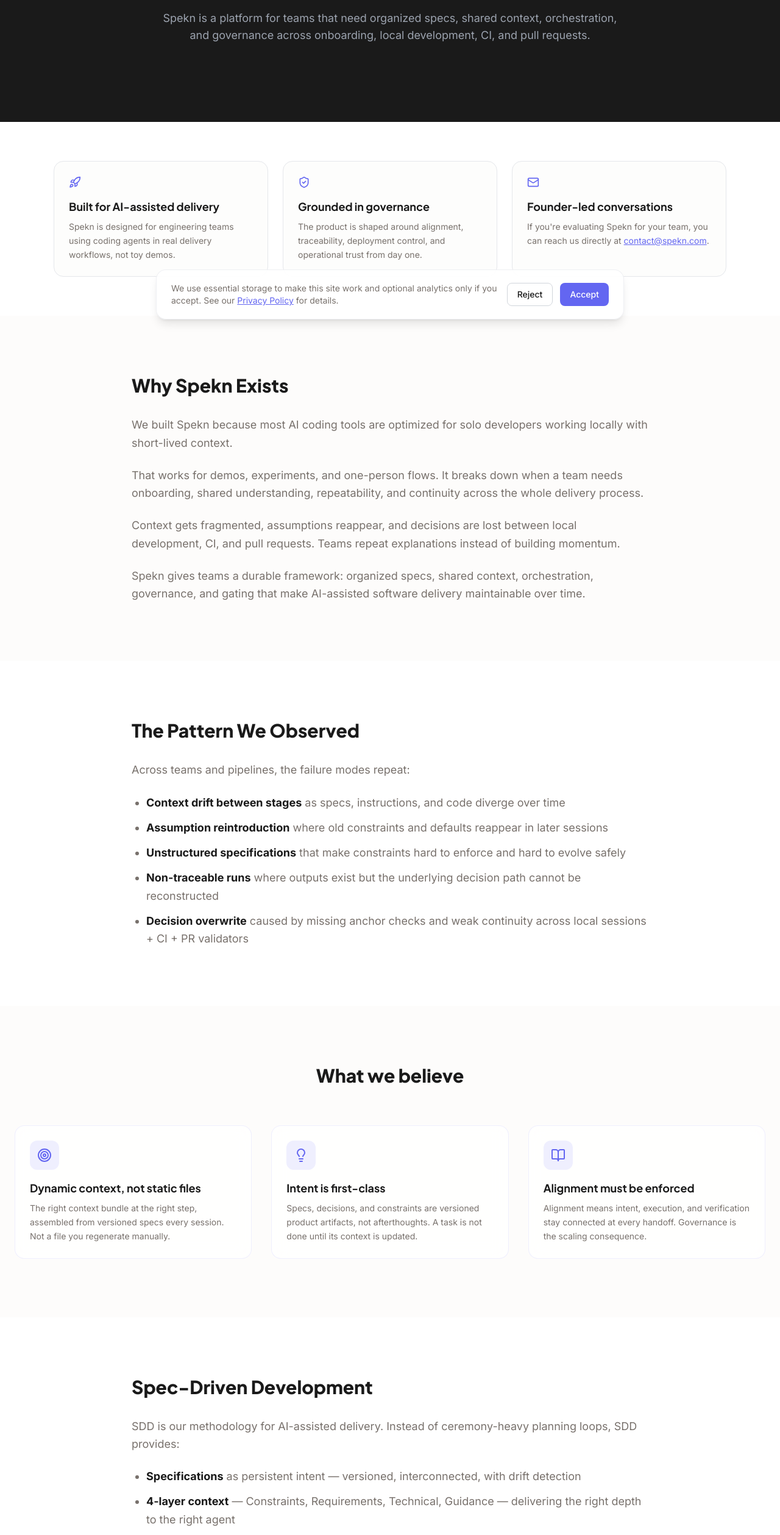
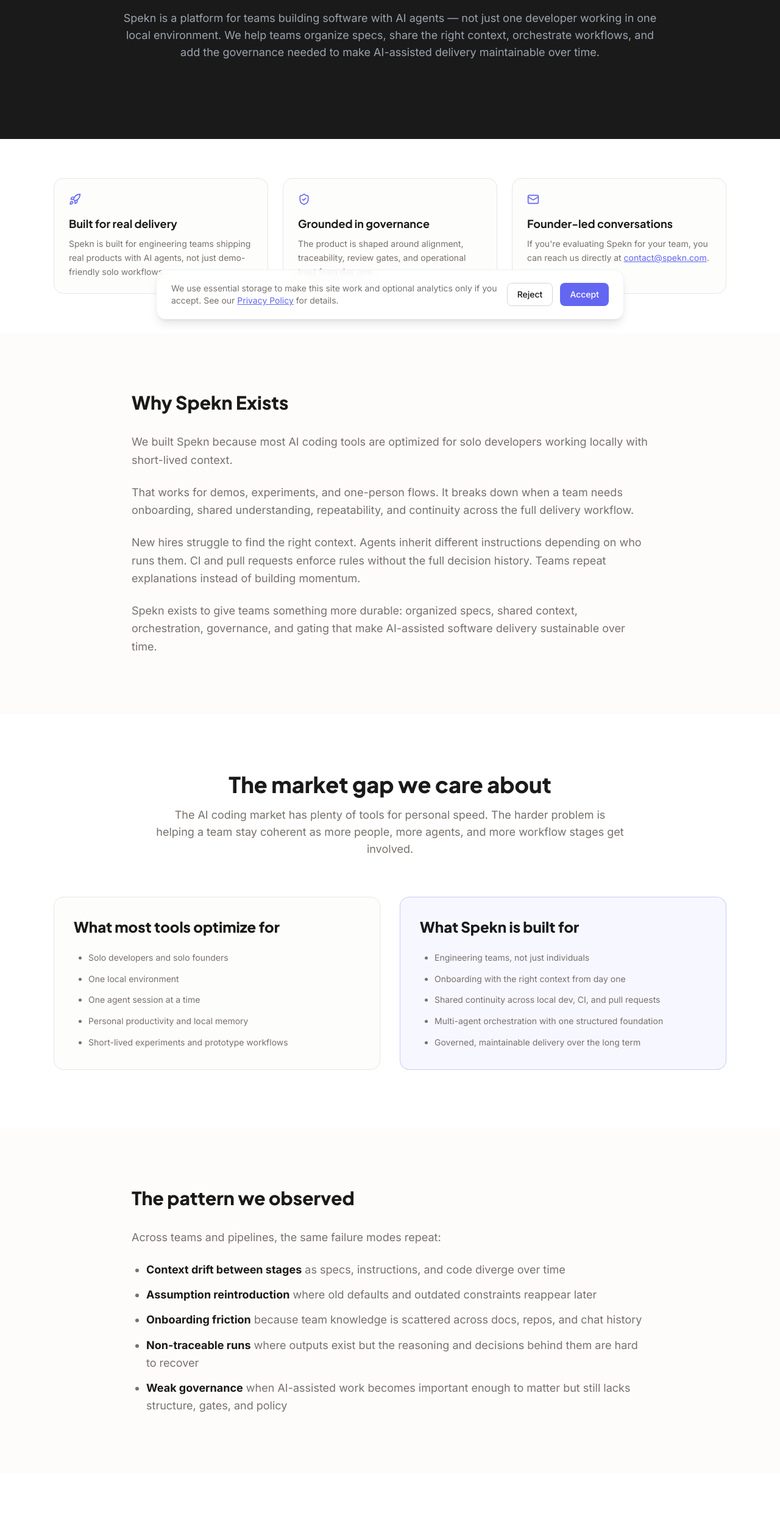
Before and after one commit to spekn-ai/website, a React (Vite) app: page /about in a window 1280 px wide. Shown: the part 260-2778 px from the top of the page at 61% size. Built offline with nearby package versions, Linux system fonts and the light colour scheme; no server answers.

Commit message:
Strengthen about page positioning

```diff
--- a/src/pages/About.tsx
+++ b/src/pages/About.tsx
@@ -1,5 +1,5 @@
 import { useEffect, useRef } from "react";
-import { Target, Lightbulb, BookOpen, Mail, Rocket, ShieldCheck } from "lucide-react";
+import { Target, Lightbulb, BookOpen, Mail, Rocket, ShieldCheck, Users, Workflow, Bot } from "lucide-react";
 import { WaitlistForm } from "@/components/WaitlistForm";
 import { FeatureCard } from "@/components/FeatureCard";
 import { Seo } from "@/components/Seo";
@@ -26,16 +26,17 @@
     <div ref={containerRef}>
       <Seo
         title="About | Spekn"
-        description="Why Spekn exists: most AI coding tools are built for solo local workflows. Spekn is built for teams that need organized specs, shared context, orchestration, and governance over time."
+        description="Most AI coding tools are built for solo local workflows. Spekn is built for teams that need organized specs, shared context, orchestration, governance, and long-term maintainability across onboarding, local development, CI, and pull requests."
         path="/about"
       />
       <section className="bg-charcoal py-32">
-        <div className="mx-auto max-w-4xl px-6 text-center">
+        <div className="mx-auto max-w-5xl px-6 text-center">
           <h1 className="font-brand text-4xl font-extrabold text-white md:text-6xl">
             About <span className="gradient-text">Spekn</span>
           </h1>
-          <p className="mx-auto mt-6 max-w-3xl font-body text-lg text-gray-400">
-            Spekn is a platform for teams that need organized specs, shared context, orchestration, and governance across onboarding, local development, CI, and pull requests.
+          <p className="mx-auto mt-6 max-w-4xl font-body text-lg text-gray-400">
+            Spekn is a platform for teams building software with AI agents — not just one developer working in one local environment.
+            We help teams organize specs, share the right context, orchestrate workflows, and add the governance needed to make AI-assisted delivery maintainable over time.
           </p>
         </div>
       </section>
@@ -45,16 +46,16 @@
           <div className="section-reveal grid gap-6 md:grid-cols-3">
             <div className="rounded-2xl border border-gray-200 bg-ghost/70 p-6 dark:border-gray-800 dark:bg-charcoal/50">
               <Rocket size={20} className="text-indigo" />
-              <h2 className="mt-4 font-brand text-lg font-bold">Built for AI-assisted delivery</h2>
+              <h2 className="mt-4 font-brand text-lg font-bold">Built for real delivery</h2>
               <p className="mt-2 font-body text-sm leading-relaxed text-slate dark:text-gray-400">
-                Spekn is designed for engineering teams using coding agents in real delivery workflows, not toy demos.
+                Spekn is built for engineering teams shipping real products with AI agents, not just demo-friendly solo workflows.
               </p>
             </div>
             <div className="rounded-2xl border border-gray-200 bg-ghost/70 p-6 dark:border-gray-800 dark:bg-charcoal/50">
               <ShieldCheck size={20} className="text-indigo" />
               <h2 className="mt-4 font-brand text-lg font-bold">Grounded in governance</h2>
               <p className="mt-2 font-body text-sm leading-relaxed text-slate dark:text-gray-400">
-                The product is shaped around alignment, traceability, deployment control, and operational trust from day one.
+                The product is shaped around alignment, traceability, review gates, and operational trust from day one.
               </p>
             </div>
             <div className="rounded-2xl border border-gray-200 bg-ghost/70 p-6 dark:border-gray-800 dark:bg-charcoal/50">
@@ -68,7 +69,6 @@
         </div>
       </section>
 
-      {/* Vision */}
       <section className="bg-ghost py-24 dark:bg-charcoal">
         <div className="mx-auto max-w-4xl px-6">
           <div className="section-reveal">
@@ -78,124 +78,158 @@
                 We built Spekn because most AI coding tools are optimized for solo developers working locally with short-lived context.
               </p>
               <p>
-                That works for demos, experiments, and one-person flows. It breaks down when a team needs onboarding, shared understanding, repeatability, and continuity across the whole delivery process.
+                That works for demos, experiments, and one-person flows. It breaks down when a team needs onboarding, shared understanding,
+                repeatability, and continuity across the full delivery workflow.
               </p>
               <p>
-                Context gets fragmented, assumptions reappear, and decisions are lost between local development, CI, and pull requests. Teams repeat explanations instead of building momentum.
+                New hires struggle to find the right context. Agents inherit different instructions depending on who runs them. CI and pull requests
+                enforce rules without the full decision history. Teams repeat explanations instead of building momentum.
               </p>
               <p>
-                Spekn gives teams a durable framework: organized specs, shared context, orchestration, governance, and gating that make AI-assisted software delivery maintainable over time.
+                Spekn exists to give teams something more durable: organized specs, shared context, orchestration, governance, and gating that make
+                AI-assisted software delivery sustainable over time.
               </p>
             </div>
           </div>
         </div>
       </section>
 
-      {/* Observed Pattern */}
       <section className="bg-white py-24 dark:bg-charcoal-light">
-        <div className="mx-auto max-w-4xl px-6">
-          <div className="section-reveal">
-            <h2 className="font-brand text-3xl font-extrabold">The Pattern We Observed</h2>
-            <div className="mt-8 space-y-6 font-body text-lg leading-relaxed text-slate dark:text-gray-400">
-              <p>
-                Across teams and pipelines, the failure modes repeat:
-              </p>
-              <ul className="space-y-3 pl-6">
-                <li className="list-disc"><strong className="text-charcoal dark:text-white">Context drift between stages</strong> as specs, instructions, and code diverge over time</li>
-                <li className="list-disc"><strong className="text-charcoal dark:text-white">Assumption reintroduction</strong> where old constraints and defaults reappear in later sessions</li>
-                <li className="list-disc"><strong className="text-charcoal dark:text-white">Unstructured specifications</strong> that make constraints hard to enforce and hard to evolve safely</li>
-                <li className="list-disc"><strong className="text-charcoal dark:text-white">Non-traceable runs</strong> where outputs exist but the underlying decision path cannot be reconstructed</li>
-                <li className="list-disc"><strong className="text-charcoal dark:text-white">Decision overwrite</strong> caused by missing anchor checks and weak continuity across local sessions + CI + PR validators</li>
+        <div className="mx-auto max-w-6xl px-6">
+          <div className="section-reveal text-center">
+            <h2 className="font-brand text-3xl font-extrabold md:text-4xl">The market gap we care about</h2>
+            <p className="mx-auto mt-4 max-w-3xl font-body text-lg text-slate dark:text-gray-400">
+              The AI coding market has plenty of tools for personal speed. The harder problem is helping a team stay coherent as more people,
+              more agents, and more workflow stages get involved.
+            </p>
+          </div>
+          <div className="section-reveal mt-16 grid gap-8 md:grid-cols-2">
+            <div className="rounded-2xl border border-gray-200 bg-ghost/70 p-8 dark:border-gray-800 dark:bg-charcoal/50">
+              <h3 className="font-brand text-2xl font-extrabold">What most tools optimize for</h3>
+              <ul className="mt-6 space-y-3 pl-6 font-body text-sm leading-relaxed text-slate dark:text-gray-400">
+                <li className="list-disc">Solo developers and solo founders</li>
+                <li className="list-disc">One local environment</li>
+                <li className="list-disc">One agent session at a time</li>
+                <li className="list-disc">Personal productivity and local memory</li>
+                <li className="list-disc">Short-lived experiments and prototype workflows</li>
+              </ul>
+            </div>
+            <div className="rounded-2xl border border-indigo/30 bg-indigo/5 p-8 dark:border-indigo/30 dark:bg-indigo/10">
+              <h3 className="font-brand text-2xl font-extrabold">What Spekn is built for</h3>
+              <ul className="mt-6 space-y-3 pl-6 font-body text-sm leading-relaxed text-slate dark:text-gray-400">
+                <li className="list-disc">Engineering teams, not just individuals</li>
+                <li className="list-disc">Onboarding with the right context from day one</li>
+                <li className="list-disc">Shared continuity across local dev, CI, and pull requests</li>
+                <li className="list-disc">Multi-agent orchestration with one structured foundation</li>
+                <li className="list-disc">Governed, maintainable delivery over the long term</li>
               </ul>
             </div>
           </div>
         </div>
       </section>
 
-      {/* Values / Pillars */}
       <section className="bg-ghost py-24 dark:bg-charcoal">
+        <div className="mx-auto max-w-4xl px-6">
+          <div className="section-reveal">
+            <h2 className="font-brand text-3xl font-extrabold">The pattern we observed</h2>
+            <div className="mt-8 space-y-6 font-body text-lg leading-relaxed text-slate dark:text-gray-400">
+              <p>
+                Across teams and pipelines, the same failure modes repeat:
+              </p>
+              <ul className="space-y-3 pl-6">
+                <li className="list-disc"><strong className="text-charcoal dark:text-white">Context drift between stages</strong> as specs, instructions, and code diverge over time</li>
+                <li className="list-disc"><strong className="text-charcoal dark:text-white">Assumption reintroduction</strong> where old defaults and outdated constraints reappear later</li>
+                <li className="list-disc"><strong className="text-charcoal dark:text-white">Onboarding friction</strong> because team knowledge is scattered across docs, repos, and chat history</li>
+                <li className="list-disc"><strong className="text-charcoal dark:text-white">Non-traceable runs</strong> where outputs exist but the reasoning and decisions behind them are hard to recover</li>
+                <li className="list-disc"><strong className="text-charcoal dark:text-white">Weak governance</strong> when AI-assisted work becomes important enough to matter but still lacks structure, gates, and policy</li>
+              </ul>
+            </div>
+          </div>
+        </div>
+      </section>
+
+      <section className="bg-white py-24 dark:bg-charcoal-light">
         <div className="mx-auto max-w-7xl px-6">
           <div className="section-reveal text-center">
             <h2 className="font-brand text-3xl font-extrabold">What we believe</h2>
           </div>
           <div className="section-reveal mt-16 grid gap-8 md:grid-cols-3">
             <FeatureCard
-              icon={<Target size={24} />}
-              title="Dynamic context, not static files"
-              description="The right context bundle at the right step, assembled from versioned specs every session. Not a file you regenerate manually."
+              icon={<Users size={24} />}
+              title="AI delivery is a team problem"
+              description="The challenge is not just helping one developer go faster. It is helping a team stay aligned as work moves across people, agents, and workflow stages."
             />
             <FeatureCard
-              icon={<Lightbulb size={24} />}
-              title="Intent is first-class"
-              description="Specs, decisions, and constraints are versioned product artifacts, not afterthoughts. A task is not done until its context is updated."
+              icon={<Bot size={24} />}
+              title="Multi-agent only works with shared context"
+              description="Agent compatibility matters, but it only becomes valuable when the team has one organized foundation for specs, decisions, and execution context."
             />
             <FeatureCard
-              icon={<BookOpen size={24} />}
-              title="Alignment must be enforced"
-              description="Alignment means intent, execution, and verification stay connected at every handoff. Governance is the scaling consequence."
+              icon={<Workflow size={24} />}
+              title="Maintainability beats short-term magic"
+              description="A useful AI workflow is not the one that demos well once. It is the one a team can trust, review, onboard onto, and keep using over time."
             />
           </div>
         </div>
       </section>
 
-      {/* SDD Methodology */}
+      <section className="bg-ghost py-24 dark:bg-charcoal">
+        <div className="mx-auto max-w-7xl px-6">
+          <div className="section-reveal text-center">
+            <h2 className="font-brand text-3xl font-extrabold">How Spekn thinks about the workflow</h2>
+          </div>
+          <div className="section-reveal mt-16 grid gap-8 md:grid-cols-3">
+            <FeatureCard
+              icon={<Target size={24} />}
+              title="Organize"
+              description="Specs, constraints, and decisions need structure so teams and agents can start from the right context instead of reconstructing it every time."
+            />
+            <FeatureCard
+              icon={<Lightbulb size={24} />}
+              title="Orchestrate"
+              description="Work should move across onboarding, local development, CI, and pull requests with continuity instead of resetting at every handoff."
+            />
+            <FeatureCard
+              icon={<BookOpen size={24} />}
+              title="Govern"
+              description="As adoption grows, teams need traceability, evidence, gates, and policy so AI-assisted delivery becomes operationally trustworthy."
+            />
+          </div>
+        </div>
+      </section>
+
       <section className="bg-white py-24 dark:bg-charcoal-light">
         <div className="mx-auto max-w-4xl px-6">
           <div className="section-reveal">
-            <h2 className="font-brand text-3xl font-extrabold">Spec-Driven Development</h2>
+            <h2 className="font-brand text-3xl font-extrabold">How this scales</h2>
             <div className="mt-8 space-y-6 font-body text-lg leading-relaxed text-slate dark:text-gray-400">
               <p>
-                SDD is our methodology for AI-assisted delivery. Instead of ceremony-heavy planning loops, SDD provides:
+                We think teams move through three stages:
               </p>
               <ul className="space-y-3 pl-6">
-                <li className="list-disc"><strong className="text-charcoal dark:text-white">Specifications</strong> as persistent intent — versioned, interconnected, with drift detection</li>
-                <li className="list-disc"><strong className="text-charcoal dark:text-white">4-layer context</strong> — Constraints, Requirements, Technical, Guidance — delivering the right depth to the right agent</li>
-                <li className="list-disc"><strong className="text-charcoal dark:text-white">Pipeline-wide alignment</strong> — the same context flowing from local session to CI to PR to deploy gate</li>
-                <li className="list-disc"><strong className="text-charcoal dark:text-white">Decision records</strong> that capture what was decided, what was rejected, and why</li>
-                <li className="list-disc"><strong className="text-charcoal dark:text-white">Verification evidence</strong> — per-criterion pass/fail traces linked to spec anchors</li>
+                <li className="list-disc"><strong className="text-charcoal dark:text-white">Diagnose</strong>: identify where context is fragmented, where decisions are lost, and where solo-first tooling stops being enough</li>
+                <li className="list-disc"><strong className="text-charcoal dark:text-white">Align</strong>: organize specs, build shared context, and support multi-agent workflows across the delivery process</li>
+                <li className="list-disc"><strong className="text-charcoal dark:text-white">Govern</strong>: add review gates, policy, deployment controls, and auditability as AI-assisted delivery becomes a core operating model</li>
               </ul>
               <p>
-                SDD works with any specification format. Bring your existing CLAUDE.md, .cursorrules, Spec Kit, OpenSpec, AGENTS.md, or BMAD workflows. Spekn does not replace your tools; it enforces alignment across them.
+                That is the arc we care about: moving from isolated AI coding experiments to a maintainable, team-scale way of building software.
+              </p>
+              <p>
+                We use Spekn to build Spekn. The product is shaped by the same coordination, continuity, and trust problems we expect teams to solve with it.
               </p>
             </div>
           </div>
         </div>
       </section>
 
-      {/* Trajectory */}
-      <section className="bg-ghost py-24 dark:bg-charcoal">
-        <div className="mx-auto max-w-4xl px-6">
-          <div className="section-reveal">
-            <h2 className="font-brand text-3xl font-extrabold">How This Scales</h2>
-            <div className="mt-8 space-y-6 font-body text-lg leading-relaxed text-slate dark:text-gray-400">
-              <p>
-                We think in stages:
-              </p>
-              <ul className="space-y-3 pl-6">
-                <li className="list-disc"><strong className="text-charcoal dark:text-white">Clarity</strong>: explicit specs, constraints, and decision history reduce ambiguity per task</li>
-                <li className="list-disc"><strong className="text-charcoal dark:text-white">Coordination</strong>: the same intent follows work across agents, tools, and checkpoints</li>
-                <li className="list-disc"><strong className="text-charcoal dark:text-white">Governance</strong>: alignment enforcement at scale, with evidence that execution matched intent</li>
-              </ul>
-              <p>
-                This is a long-term governance vision built from practical foundations: persistent intent first, then coordination, then system-level control.
-              </p>
-              <p>
-                We use Spekn to build Spekn. The product is shaped by the same constraints we expect teams to operate under.
-              </p>
-            </div>
-          </div>
-        </div>
-      </section>
-
-      {/* CTA */}
       <section className="bg-charcoal py-24">
         <div className="mx-auto max-w-3xl px-6 text-center">
           <div className="section-reveal">
             <h2 className="font-brand text-3xl font-extrabold text-white">
-              Join us
+              Bring team continuity to the way you build with AI agents
             </h2>
-            <p className="mx-auto mt-4 max-w-xl font-body text-lg text-gray-400">
-              We're building in public. Follow our journey and get early access.
+            <p className="mx-auto mt-4 max-w-2xl font-body text-lg text-gray-400">
+              If your team is moving beyond one-off AI coding workflows, Spekn is built to help you organize the foundation, align the work, and keep it maintainable over time.
             </p>
             <div className="mt-10 flex flex-col items-center justify-center gap-4">
               <WaitlistForm />
```
